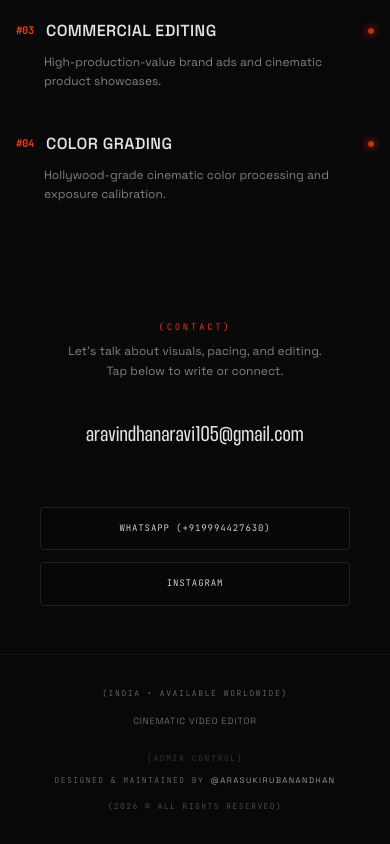
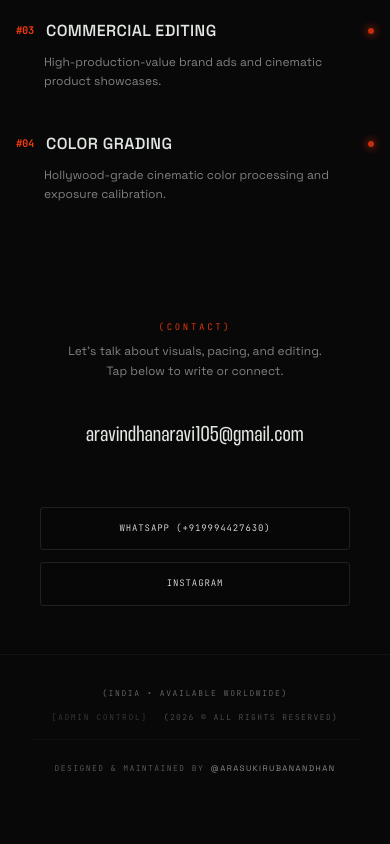
Before and after one commit to workwitharavindh/Portfolio, a Next.js app: page / in a window 390 px wide. Shown: the part 2642-3486 px from the top of the page. After the commit the page ends 3452 px from the top, so only its background shows below. Built offline with nearby package versions, Linux system fonts and the light colour scheme.

Commit message:
feat: redesign bottom footer into two clean aligned rows, remove cinematic video editor text

```diff
--- a/src/components/Footer.tsx
+++ b/src/components/Footer.tsx
@@ -7,16 +7,14 @@ export default function Footer({ name }: { name: string }) {
 
   return (
     <footer
-      className="container-fluid px-4 md:px-8 py-8 md:py-12 relative w-full bg-transparent border-t border-white/5 select-none overflow-hidden"
+      className="container-fluid px-4 md:px-8 py-8 md:py-10 relative w-full bg-transparent border-t border-white/5 select-none overflow-hidden"
     >
       {/* ── DESKTOP VIEW FOOTER (Hidden on mobile) ── */}
-      <div className="hidden lg:flex relative z-10 w-full flex-col">
-        <div className="flex flex-row items-center justify-between pt-2 text-white/40">
+      <div className="hidden lg:flex relative z-10 w-full flex-col gap-4 text-white/40">
+        {/* Row 1 */}
+        <div className="flex flex-row items-center justify-between pt-2">
           <span className="font-mono text-[8px] md:text-[9px] tracking-[0.25em] uppercase">
             (India, Available Worldwide)
-          </span>
-          <span className="font-body text-[9px] md:text-[10px] tracking-[0.1em] font-light uppercase">
-          Cinematic video editor
           </span>
           <div className="flex flex-row gap-6 items-center">
             <a
@@ -27,35 +25,41 @@ export default function Footer({ name }: { name: string }) {
               [ADMIN CONTROL]
             </a>
             <span className="font-mono text-[8px] md:text-[9px] tracking-[0.25em] uppercase">
-              Designed & maintained by <a href="https://wa.me/917708414584" target="_blank" rel="noopener noreferrer" className="text-white/65 hover:text-[#f73a0b] transition-colors" data-mouse="link">@arasukirubanandhan</a>
-            </span>
-            <span className="font-mono text-[8px] md:text-[9px] tracking-[0.25em] uppercase">
               (2026 © All rights reserved)
             </span>
           </div>
         </div>
+        {/* Row 2 */}
+        <div className="flex flex-row justify-center border-t border-white/[0.03] pt-4">
+          <span className="font-mono text-[8px] md:text-[9px] tracking-[0.25em] uppercase text-white/30">
+            Designed & maintained by <a href="https://wa.me/917708414584" target="_blank" rel="noopener noreferrer" className="text-white/60 hover:text-[#f73a0b] transition-colors" data-mouse="link">@arasukirubanandhan</a>
+          </span>
+        </div>
       </div>
 
       {/* ── MOBILE VIEW FOOTER (Hidden on desktop - custom centered stack) ── */}
-      <div className="flex lg:hidden relative z-10 w-full flex-col items-center justify-center text-center gap-4 px-4">
-        <span className="font-mono text-[8px] tracking-[0.2em] uppercase text-white/40">
+      <div className="flex lg:hidden relative z-10 w-full flex-col items-center justify-center text-center gap-4 px-4 text-white/40">
+        {/* Row 1 Stack */}
+        <div className="flex flex-col items-center gap-2">
+          <span className="font-mono text-[8px] tracking-[0.2em] uppercase">
             (India • Available Worldwide)
           </span>
-        <span className="font-body text-[9px] tracking-[0.1em] font-light uppercase text-white/50">
-          Cinematic video editor
-        </span>
-        <div className="flex flex-col gap-2.5 items-center pt-2">
+          <div className="flex items-center gap-4 pt-1">
             <a
               href="/admin"
               className="font-mono text-[8px] tracking-[0.2em] uppercase text-white/20 hover:text-[#f73a0b]"
             >
               [ADMIN CONTROL]
             </a>
-          <span className="font-mono text-[8px] tracking-[0.18em] uppercase text-white/40">
-            Designed & maintained by <a href="https://wa.me/917708414584" target="_blank" rel="noopener noreferrer" className="text-white/60 hover:text-[#f73a0b] transition-colors">@arasukirubanandhan</a>
+            <span className="font-mono text-[8px] tracking-[0.18em] uppercase text-white/30">
+              (2026 © All rights reserved)
             </span>
-          <span className="font-mono text-[8px] tracking-[0.18em] uppercase text-white/30 pt-1">
-            (2026 © All rights reserved)
+          </div>
+        </div>
+        {/* Row 2 Stack */}
+        <div className="w-full border-t border-white/[0.03] pt-3.5">
+          <span className="font-mono text-[8px] tracking-[0.18em] uppercase text-white/35">
+            Designed & maintained by <a href="https://wa.me/917708414584" target="_blank" rel="noopener noreferrer" className="text-white/55 hover:text-[#f73a0b] transition-colors">@arasukirubanandhan</a>
           </span>
         </div>
       </div>
```
Lines whose indentation alone changed are shown as unchanged.
